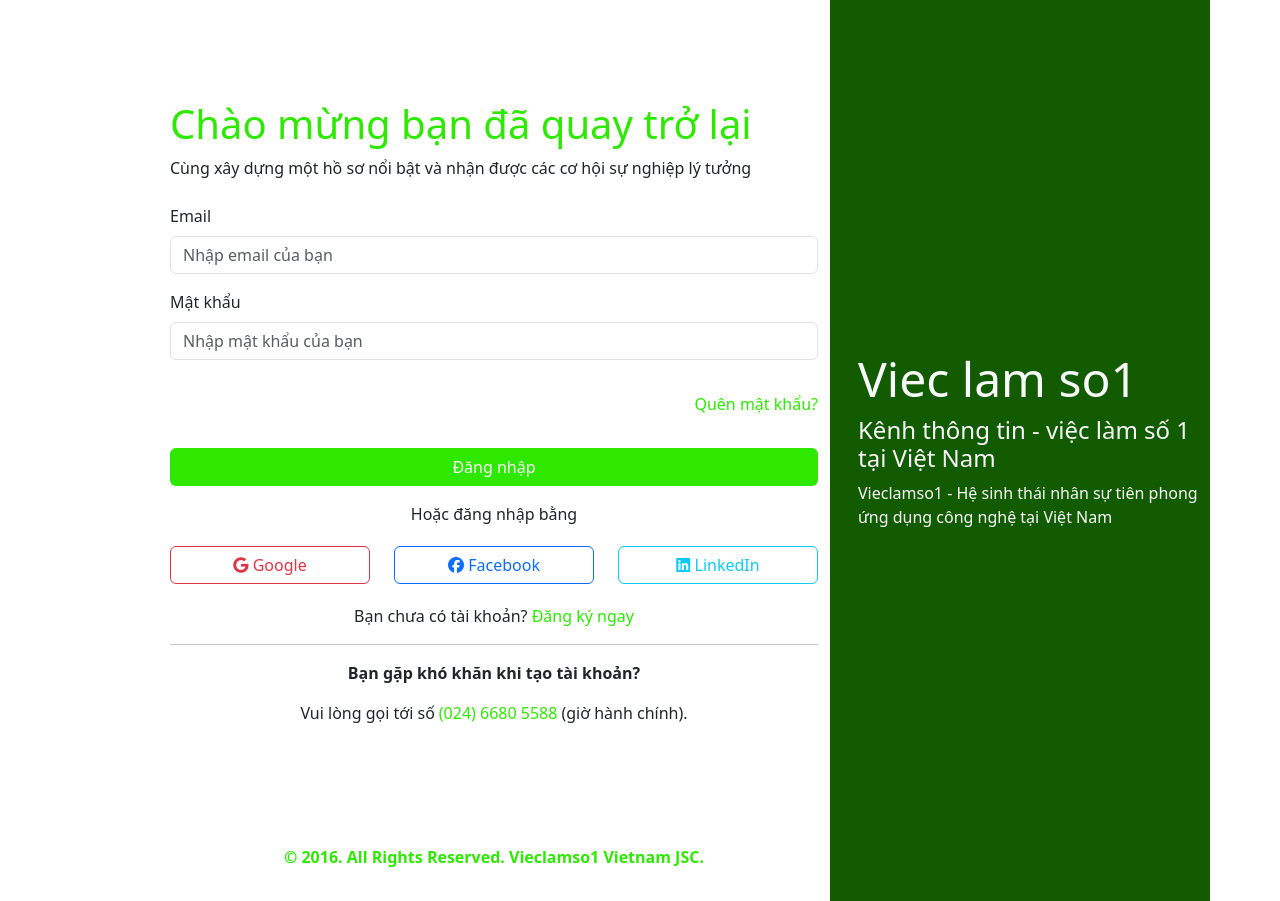
After one commit to binprocute147/vieclamso1, a Laravel app: page /login in a window 1280 px wide. The commit adds this page. Run offline with Laravel 10, Linux system fonts and the light colour scheme; some libraries are stand-ins or nearby versions.

Commit message:
Complete the registration page and login page

```diff
--- a/resources/views/index.blade.php
+++ b/resources/views/index.blade.php
@@ -137,7 +137,7 @@
                                 </a>
                             </li>
                             <li class="nav-item ps-2">
-                                <a class="nav-link login-btn btn" href="#">Đăng nhập</a>
+                                <a class="nav-link login-btn btn" href="{{ url('/login') }}">Đăng nhập</a>
                             </li>
                         </ul>
                     </ul>
--- /dev/null
+++ b/resources/views/login.blade.php
@@ -0,0 +1,122 @@
+<!DOCTYPE html>
+<html lang="en">
+
+<head>
+    <meta charset="UTF-8">
+    <meta name="viewport" content="width=device-width, initial-scale=1.0">
+    <meta http-equiv="X-UA-Compatible" content="ie=edge">
+    <link href="https://cdn.jsdelivr.net/npm/bootstrap@5.3.3/dist/css/bootstrap.min.css" rel="stylesheet"
+        integrity="sha384-QWTKZyjpPEjISv5WaRU9OFeRpok6YctnYmDr5pNlyT2bRjXh0JMhjY6hW+ALEwIH" crossorigin="anonymous">
+    <title>Login</title>
+    <style>
+        .welcome {
+            padding-top: 100px;
+            padding-left: 100px;
+        }
+
+        .bg-text {
+            color: rgb(46, 232, 0) !important;
+        }
+
+        .bg-btn {
+            background: rgb(46, 232, 0) !important;
+        }
+        .bg-vieclamso1 {
+            background: #125b00 !important;
+        }
+        .title {
+            font-size: 3em;
+            padding-top: 350px;
+        }
+        @media (max-width: 767px) {
+            .welcome {
+                text-align: center;
+                padding-top: 50px;
+                padding-left: 0;
+            }
+            .title {
+                padding-top: 50px;
+            }
+        }
+    </style>
+</head>
+
+<body>
+    <div class="container">
+        <div class="row">
+            <div class="col-12 col-md-8 welcome">
+                <h1 class="bg-text">Chào mừng bạn đã quay trở lại</h1>
+                <p>Cùng xây dựng một hồ sơ nổi bật và nhận được các cơ hội sự nghiệp lý tưởng</p>
+                <form class="py-2">
+                    <div class="mb-3">
+                        <label for="email" class="form-label">Email</label>
+                        <input type="email" class="form-control" id="email" placeholder="Nhập email của bạn">
+                    </div>
+                    <div class="mb-3">
+                        <label for="password" class="form-label">Mật khẩu</label>
+                        <input type="password" class="form-control" id="password" placeholder="Nhập mật khẩu của bạn">
+                    </div>
+                    <div class="d-flex justify-content-end mb-3 py-3">
+                        <a href="#" class="text-decoration-none bg-text">Quên mật khẩu?</a>
+                    </div>
+                    <button type="submit" class="btn bg-btn w-100 text-light">Đăng nhập</button>
+                    <div class="mt-3 text-center">
+                        <p>Hoặc đăng nhập bằng</p>
+                        <div class="row">
+                            <div class="col-4">
+                                <button type="button" class="btn btn-outline-danger w-100 my-1">
+                                    <i class="fab fa-google"></i> Google
+                                </button>
+                            </div>
+                            <div class="col-4">
+                                <button type="button" class="btn btn-outline-primary w-100 my-1">
+                                    <i class="fab fa-facebook"></i> Facebook
+                                </button>
+                            </div>
+                            <div class="col-4">
+                                <button type="button" class="btn btn-outline-info w-100 my-1">
+                                    <i class="fab fa-linkedin"></i> LinkedIn
+                                </button>
+                            </div>
+                        </div>
+                    </div>
+                    <div class="my-3 text-center">
+                        <p>Bạn chưa có tài khoản? <a href="{{url('/register')}}" class="text-decoration-none bg-text">Đăng ký
+                                ngay</a></p>
+                    </div>
+                    <hr>
+                    <p class="my-3 text-center"><strong> Bạn gặp khó khăn khi tạo tài khoản?</strong></p>
+                    <div class="d-flex justify-content-center">
+                        <p> Vui lòng gọi tới số </p>
+                        <p class="bg-text px-1"> (024) 6680 5588 </p>
+                        <p> (giờ hành chính).</p>
+                    </div>
+                </form>
+                <div class="pt-5">
+                    <div class="container">
+                        <div class="row">
+                            <div class="col pt-5 pb-3 text-center bg-text">
+                                <p> <strong>&copy; 2016. All Rights Reserved. Vieclamso1 Vietnam JSC.</strong> </p>
+                            </div>
+                        </div>
+                    </div>
+                </div>
+            </div>
+            <div class="col-12 col-md-4 bg-vieclamso1">
+                <div class="text-light ps-3">
+                    <h1 class="title">Viec lam so1</h1>
+                    <h4>Kênh thông tin - việc
+                        làm số 1 tại Việt Nam</h4>
+                    <p>Vieclamso1 - Hệ sinh thái nhân sự tiên phong
+                        ứng dụng công nghệ tại Việt Nam</p>
+                </div>
+            </div>
+        </div>
+    </div>
+    <script src="https://kit.fontawesome.com/f6dce9b617.js" crossorigin="anonymous"></script>
+    <script src="https://cdn.jsdelivr.net/npm/bootstrap@5.3.3/dist/js/bootstrap.bundle.min.js"
+        integrity="sha384-YvpcrYf0tY3lHB60NNkmXc5s9fDVZLESaAA55NDzOxhy9GkcIdslK1eN7N6jIeHz" crossorigin="anonymous">
+    </script>
+</body>
+
+</html>
```
Also changed, not shown: resources/views/register.blade.php (added, +127 -0 lines).
